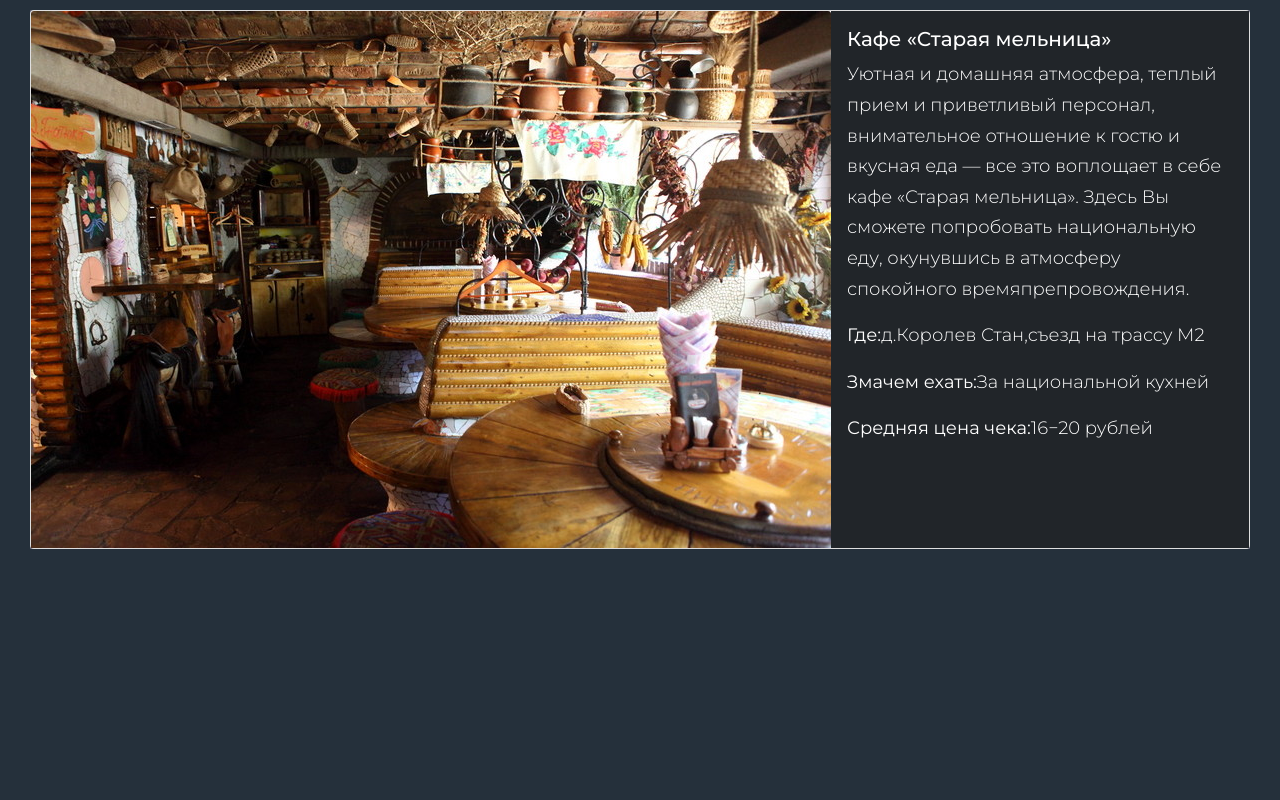
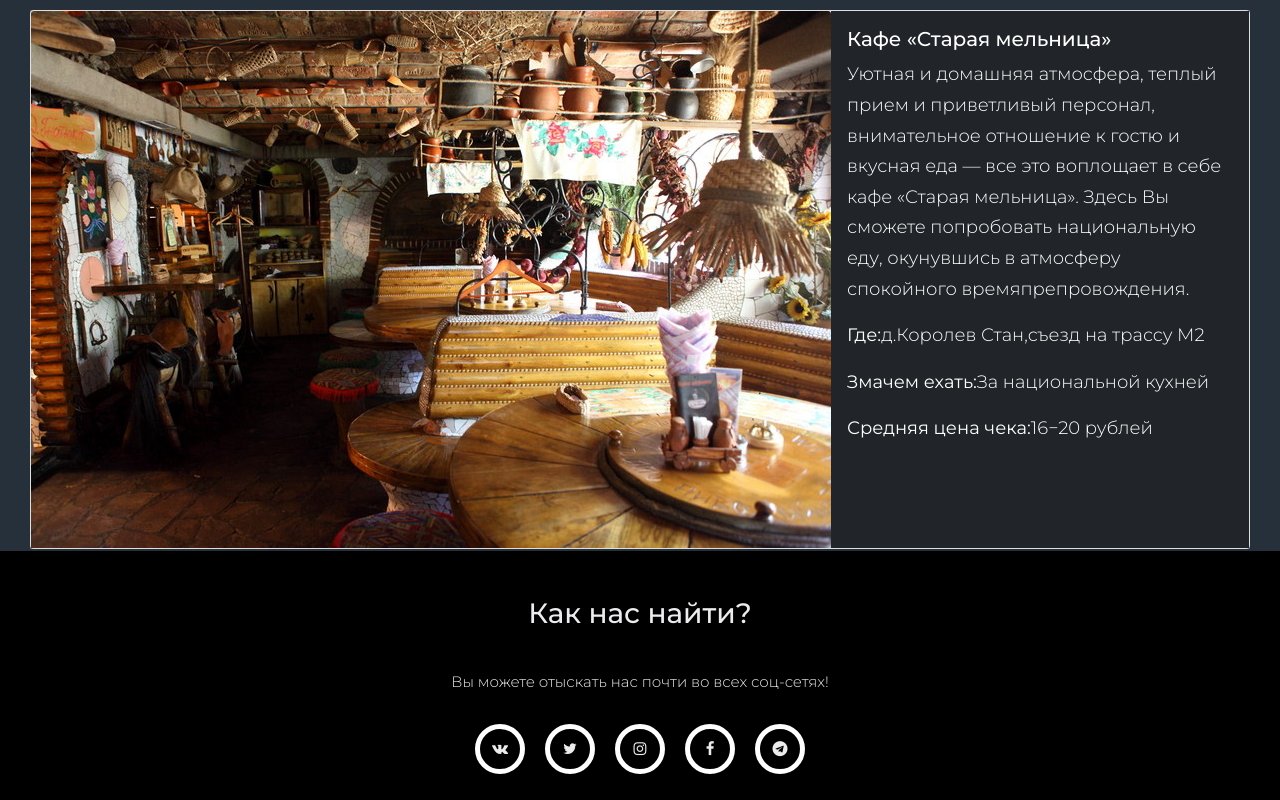
Before and after one commit to MagicPchel/my-repository, a plain HTML site: page minsk.html in a window 1280 px wide. Shown: the part 2454-3254 px from the top of the page. Before the commit the page ends 3003 px from the top, so only its background shows below. Drawn offline with nearby package versions, Linux system fonts and the light colour scheme.

Commit message:
feat: commit

```diff
--- a/css/style.css
+++ b/css/style.css
@@ -817,6 +817,7 @@ form a {
   background: #595555;
   transition: all 0.3s ease 0s;
 }
+
 .pricingTable:hover {
   background: #f95b34;
 }
@@ -1072,14 +1073,14 @@ input {
   width: 100vw;
   padding-top: 200px;
   z-index: 100;
-  overflow-y: auto;
+  overflow-y: hidden;
 }
 .modal__container {
   display: -ms-flexbox;
   display: flex;
   max-width: 675px;
   min-height: 400px;
-  margin-bottom: 125px;
+  margin-bottom: 200px;
   background-color: #ffffff;
   border-radius: 5px;
   box-shadow: 3px 3px 20px rgba(0, 0, 0, 0.1);
--- a/minsk.html
+++ b/minsk.html
@@ -158,6 +158,28 @@
         </div>
       </div>
     </div>
+    <footer class="footer w-70 p-3">
+      <h3 class="title">Как нас найти?</h3>
+     <span class="title__span">Вы можете отыскать нас почти во всех соц-сетях!</span>
+       <div class="container__footer">
+       <li class="social__item vk">
+        <i class="fa fa-vk"></i>
+       </li>
+       <li class="social__item twitter">
+        <i class="fa fa-twitter"></i>
+       </li>
+       <li class="social__item instagram">
+        <i class="fa fa-instagram"></i>
+       </li>
+       <li class="social__item facebook">
+        <i class="fa fa-facebook"></i>
+       </li>
+       <li class="social__item telegram">
+        <i class="fa fa-telegram"></i>
+       </li>
+     </ul>
+  </div>
+  </footer>
 
     <script src="js/aos.js"></script>
     <script src="js/js.js"></script>
```
Also changed, not shown: card.html (+1 -3 lines), index.html (+7 -3 lines), package-lock.json (added).
